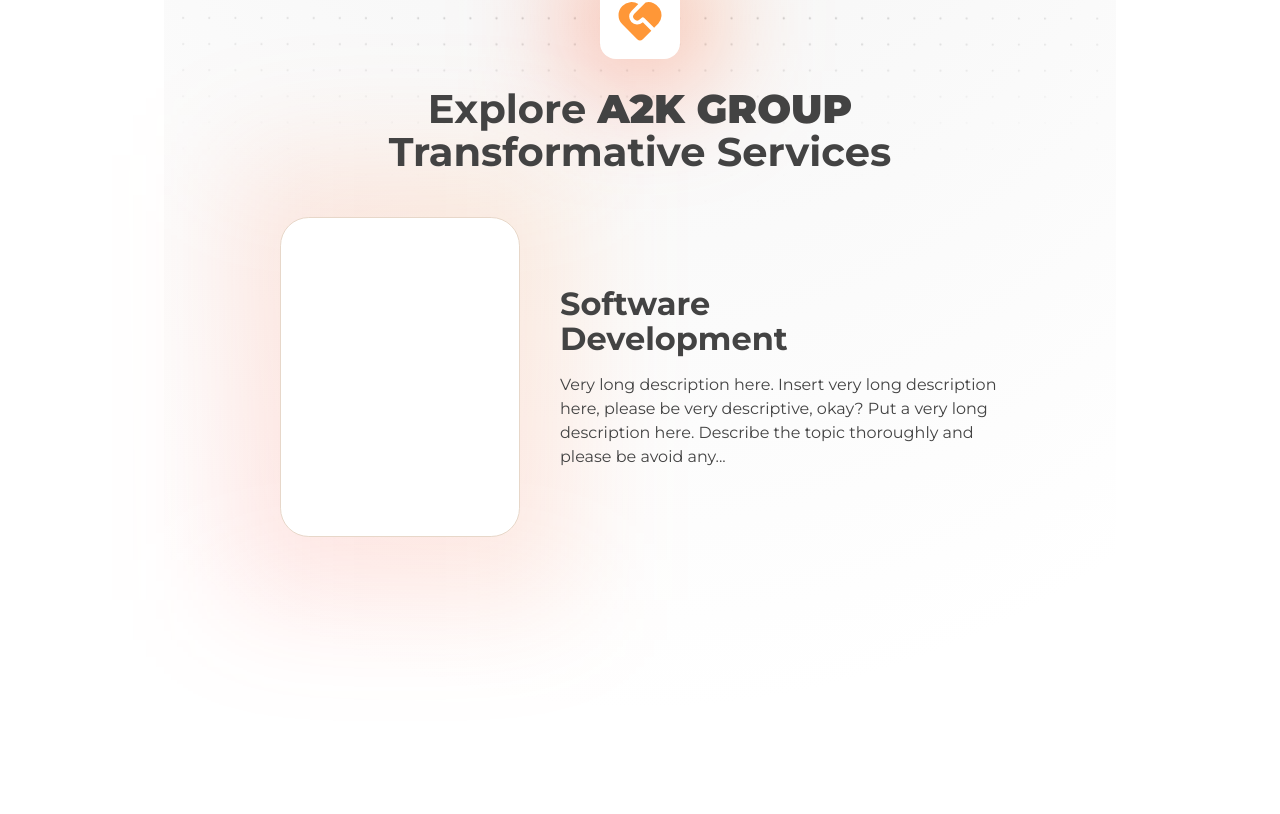
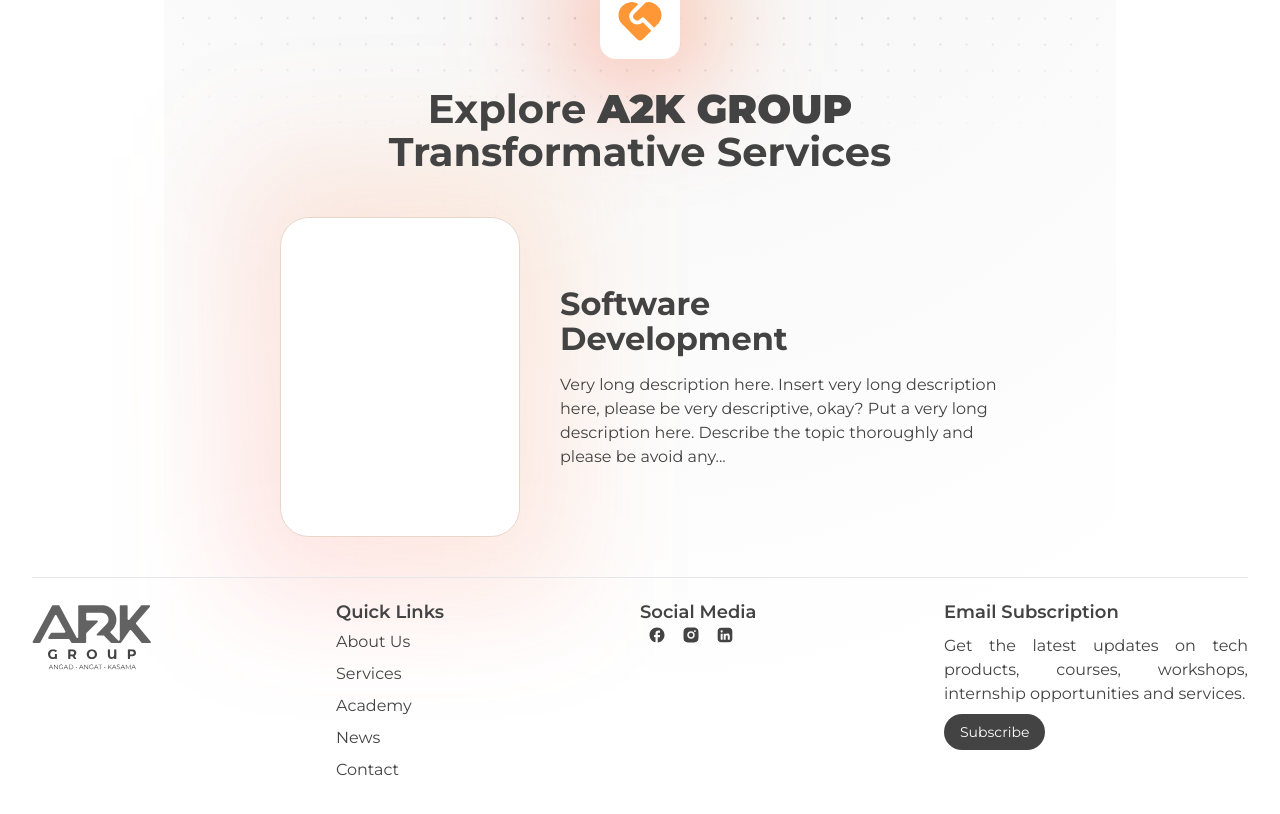
Before and after one commit to A2K-Group-International/A2K-Group-PH, a React (Vite) app: page / in a window 1280 px wide. Shown: the part 1106-1920 px from the top of the page. Built offline with nearby package versions, Linux system fonts and the light colour scheme.

Commit message:
added footer

```diff
--- a/src/App.jsx
+++ b/src/App.jsx
@@ -2,6 +2,7 @@
 import Section1 from "./Components/Section1";
 import Section2 from "./Components/Section2";
 import Section3 from "./Components/Section3";
+import Footer from "./Components/Footer";
 
 function App() {
   return (
@@ -12,6 +13,7 @@
         <Section2 />
         <Section3 />
       </main>
+      <Footer />
     </div>
   );
 }
--- /dev/null
+++ b/src/Components/Footer.jsx
@@ -0,0 +1,41 @@
+import { navItem, socialMediaItem } from "./data";
+import Button from "./Button";
+import A2KLogo from "../assets/vector/header-logo.svg";
+const Footer = () => {
+  return (
+    <footer className="grid grid-cols-1 justify-items-center gap-y-5 border-t-[.5px] py-5 text-center sm:grid-cols-2 sm:justify-items-start sm:text-start md:grid-cols-4">
+      <div>
+        <img src={A2KLogo} alt="A2K Group Logo" />
+      </div>
+      <ul>
+        <p className="text-lg font-semibold">Quick Links</p>
+        {navItem.map((item) => (
+          <li className="py-1" key={navItem.id}>
+            <a href="#">{item.name}</a>
+          </li>
+        ))}
+      </ul>
+      <ul>
+        <p className="text-lg font-semibold">Social Media</p>
+        {socialMediaItem.map((item) => (
+          <li className="inline-block px-2" key={item.id}>
+            <a href="#">
+              <img src={item.name} alt="" />
+            </a>
+          </li>
+        ))}
+      </ul>
+      <div className="flex flex-col gap-2">
+        <p className="text-lg font-semibold">Email Subscription</p>
+        <p className="md:text-justify">
+          Get the latest updates on tech products, courses, workshops,
+          internship opportunities and services.
+        </p>
+        <div>
+          <Button name="Subscribe" link="#" />
+        </div>
+      </div>
+    </footer>
+  );
+};
+export default Footer;
--- a/src/Components/GlassBG.jsx
+++ b/src/Components/GlassBG.jsx
@@ -1,5 +1,5 @@
 import { useTransition, animated } from "@react-spring/web";
-import React, { useState, useEffect } from "react";
+import { useState } from "react";
 import SoftDevIMG from "../assets/images/DSC_0899.jpg";
 import A2KLab from "../assets/images/DSC_0902.jpg";
 import Reception from "../assets/images/DSC_0856.jpg";
@@ -24,7 +24,7 @@
     <div className="relative mt-10 h-[260px] w-[290px] rounded-3xl border-[0.5px] border-[#DCDCDC] bg-white p-4 shadow-2xl before:absolute before:left-1/2 before:top-1/2 before:z-[-1] before:min-h-[200px] before:min-w-[350px] before:-translate-x-1/2 before:-translate-y-1/2 before:transform before:rounded-3xl before:border-[0.5px] before:border-[#DCDCDC] before:bg-white/20 before:drop-shadow-sm before:backdrop-blur-sm before:content-[''] after:absolute after:left-1/2 after:top-1/2 after:z-[-1] after:min-h-[235px] after:min-w-[320px] after:-translate-x-1/2 after:-translate-y-1/2 after:transform after:rounded-3xl after:border-[0.5px] after:border-[#DCDCDC] after:drop-shadow-sm after:backdrop-blur-sm after:content-[''] sm:h-[360px] sm:w-[507px] before:sm:h-[262px] before:sm:w-[571px] after:sm:h-[314px] after:sm:w-[539px]">
       {transitions((style, i) => (
         <animated.div
-          className="h-full bg-cover bg-center bg-no-repeat rounded-2xl"
+          className="h-full rounded-2xl bg-cover bg-center bg-no-repeat"
           key={index}
           style={{
             ...style,
--- a/src/Components/Nav.jsx
+++ b/src/Components/Nav.jsx
@@ -1,23 +1,10 @@
 import { useState } from "react";
 import { Icon } from "@iconify/react";
 import Logo from "./Logo";
-import facebook from "../assets/vector/facebook.svg";
-import instagram from "../assets/vector/instagram.svg";
-import linkedin from "../assets/vector/linkedin.svg";
+
+import { navItem, socialMediaItem } from "./data";
 
 const Nav = () => {
-  const navItem = [
-    { id: 1, name: "About Us" },
-    { id: 2, name: "Services" },
-    { id: 3, name: "Academy" },
-    { id: 4, name: "News" },
-    { id: 5, name: "Contact" },
-  ];
-  const socialMediaItem = [
-    { id: 1, name: facebook },
-    { id: 2, name: instagram },
-    { id: 3, name: linkedin },
-  ];
   const lineAnimation =
     "relative duration-1000 after:bg-darkGray after:absolute after:bottom-[-5px] after:left-0 after:h-[3px] after:w-0 after:transition-all after:content-[''] hover:after:w-full";
 
--- a/src/Components/Section3.jsx
+++ b/src/Components/Section3.jsx
@@ -1,6 +1,3 @@
-import Button from "./Button";
-import GoldBG from "../assets/vector/goldbackground.svg";
-import GlassBG from "./GlassBG";
 import ImportIcon from "./ImportIcon";
 const Section3 = () => {
   return (
--- /dev/null
+++ b/src/Components/data.js
@@ -0,0 +1,17 @@
+import facebook from "../assets/vector/facebook.svg";
+import instagram from "../assets/vector/instagram.svg";
+import linkedin from "../assets/vector/linkedin.svg";
+
+const navItem = [
+  { id: 1, name: "About Us" },
+  { id: 2, name: "Services" },
+  { id: 3, name: "Academy" },
+  { id: 4, name: "News" },
+  { id: 5, name: "Contact" },
+];
+const socialMediaItem = [
+  { id: 1, name: facebook },
+  { id: 2, name: instagram },
+  { id: 3, name: linkedin },
+];
+export { navItem, socialMediaItem };
```
